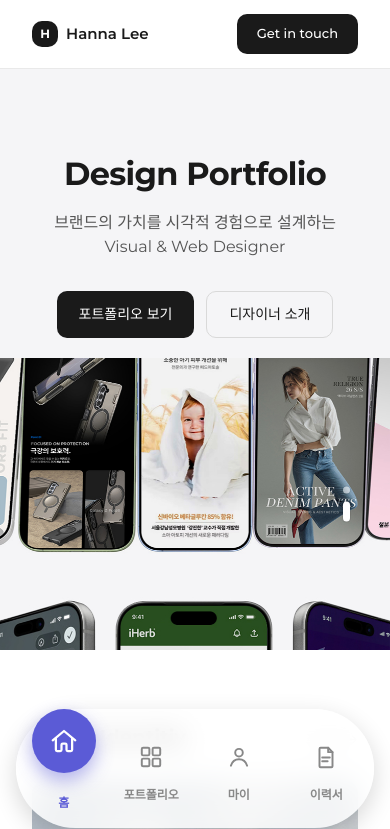
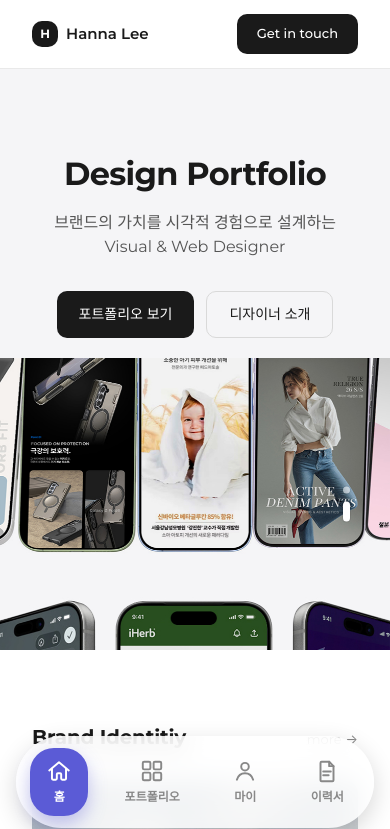
Before and after one commit to hnportfolio/hnportfolio.github.io, a plain HTML site: page index.html in a window 390 px wide. Shown: the top 829 px of the page. Drawn offline with Linux system fonts and the light colour scheme; a web font is replaced by a local one.

Commit message:
Mobile tab bar: active state now wraps icon and label together in one pill shape

```diff
--- a/style.css
+++ b/style.css
@@ -899,31 +899,24 @@ ul, li { list-style: none; }
     display: flex;
     flex-direction: column;
     align-items: center;
-    gap: 5px;
-    flex: 1;
-    padding: 4px 0;
+    gap: 4px;
+    padding: 10px 16px;
+    border-radius: 24px;
     color: var(--gray-500);
+    transition: background-color .2s ease, color .2s ease;
   }
   .mobile-tabbar__icon {
-    width: 48px;
-    height: 48px;
+    width: 26px;
+    height: 26px;
     display: flex;
     align-items: center;
     justify-content: center;
-    border-radius: 50%;
-    transition: background-color .2s ease, color .2s ease;
   }
-  .mobile-tabbar__icon svg { width: 26px; height: 26px; }
+  .mobile-tabbar__icon svg { width: 100%; height: 100%; }
   .mobile-tabbar__label { font-size: 12px; font-weight: 600; }
-  .mobile-tabbar__item.is-active { color: var(--accent); }
-  .mobile-tabbar__item.is-active .mobile-tabbar__icon {
-    position: relative;
-    top: -16px;
-    width: 64px;
-    height: 64px;
+  .mobile-tabbar__item.is-active {
     background: var(--accent);
     color: var(--white);
-    box-shadow: 0 8px 18px rgba(91, 91, 214, 0.45);
+    box-shadow: 0 8px 18px rgba(91, 91, 214, 0.35);
   }
-  .mobile-tabbar__item.is-active .mobile-tabbar__icon svg { width: 30px; height: 30px; }
 }
```
